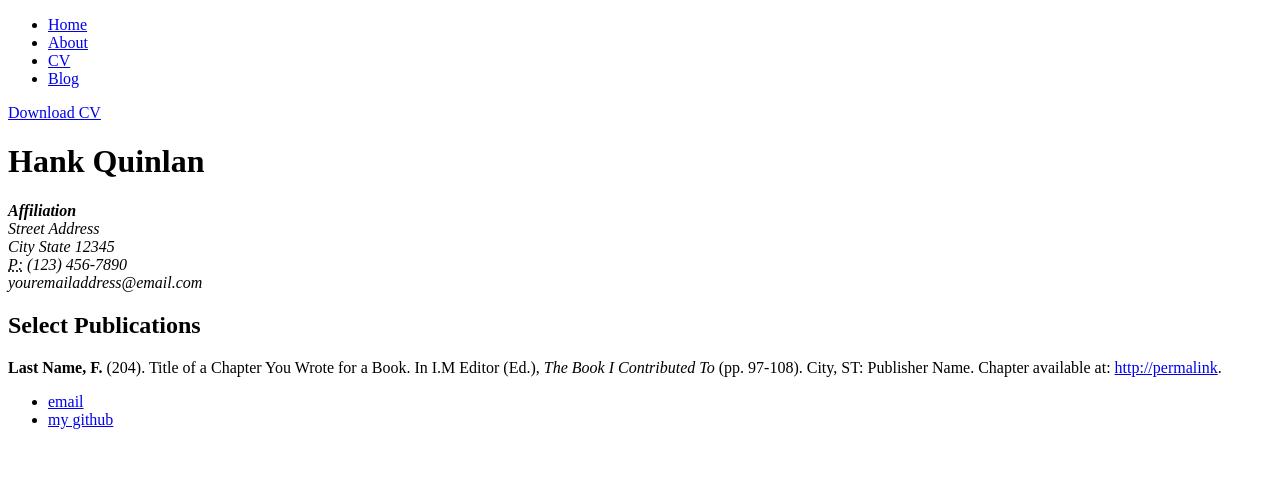
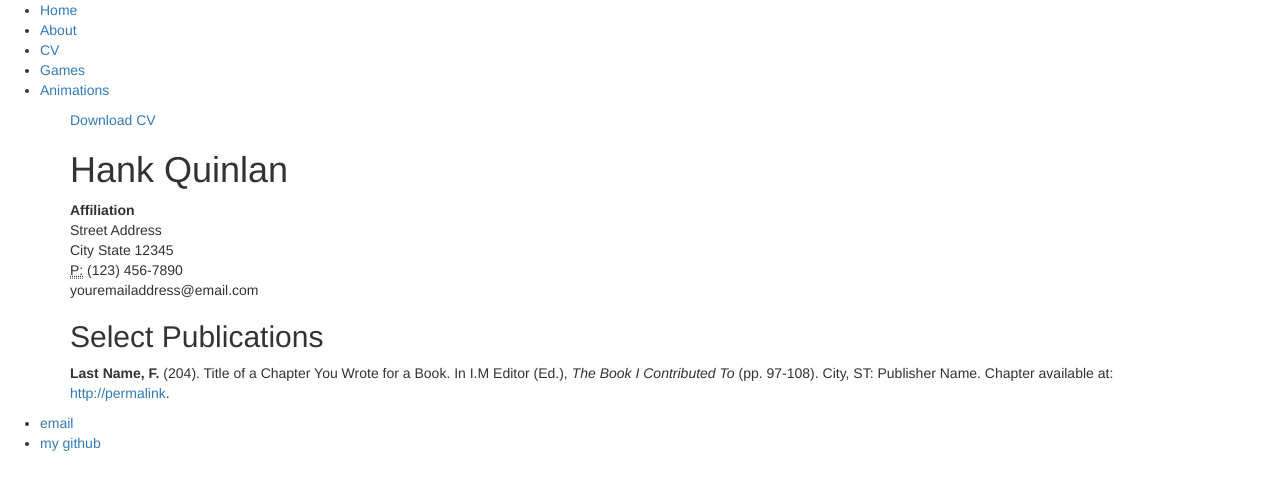
Before and after one commit to Suryanarayanamurthy/Suryanarayanamurthy.github.io, a Jekyll site: the page built from cv/index.html, in a window 1280 px wide. Shown: the top 490 px of the page. Built offline with Jekyll 4.4.1, drawn with Linux system fonts in a browser that asks for light colours; nearby versions of some CDN libraries.

Commit message:
bootstrap css

```diff
--- a/_layouts/default.html
+++ b/_layouts/default.html
@@ -4,7 +4,16 @@
     <title>{{ page.title }}</title>
     <!--link rel="stylesheet" type="text/css" href="/css/main.css"-->
 
-	<link rel="stylesheet" href="//maxcdn.bootstrapcdn.com/font-awesome/4.3.0/css/font-awesome.min.css">
+	<!--link rel="stylesheet" href="//maxcdn.bootstrapcdn.com/font-awesome/4.3.0/css/font-awesome.min.css" -->
+
+	<!-- Latest compiled and minified CSS -->
+<link rel="stylesheet" href="https://maxcdn.bootstrapcdn.com/bootstrap/3.3.4/css/bootstrap.min.css">
+
+<!-- Optional theme -->
+<link rel="stylesheet" href="https://maxcdn.bootstrapcdn.com/bootstrap/3.3.4/css/bootstrap-theme.min.css">
+
+<!-- Latest compiled and minified JavaScript -->
+<script src="https://maxcdn.bootstrapcdn.com/bootstrap/3.3.4/js/bootstrap.min.js"></script>
 
   </head>
 
@@ -15,7 +24,8 @@
 <li><a href="/">Home</a></li>
 <li><a href="/about">About</a></li>
 <li><a href="/cv">CV</a></li>
-<li><a href="/blog">Blog</a></li>
+<li><a href="/Games">Games</a></li>
+<li><a href="/Animations">Animations</a></li>
 </ul>
     </nav>
 <div class="container">
--- a/index.html
+++ b/index.html
@@ -3,7 +3,8 @@
 title: Suryanarayanamurthy, Portfolio
 ---
 <head>
-<link rel="stylesheet" href="//maxcdn.bootstrapcdn.com/font-awesome/4.3.0/css/font-awesome.min.css">
+<!--link rel="stylesheet" href="//maxcdn.bootstrapcdn.com/font-awesome/4.3.0/css/font-awesome.min.css"-->
+
 </head>
 
 		<div class="blurb">
```
